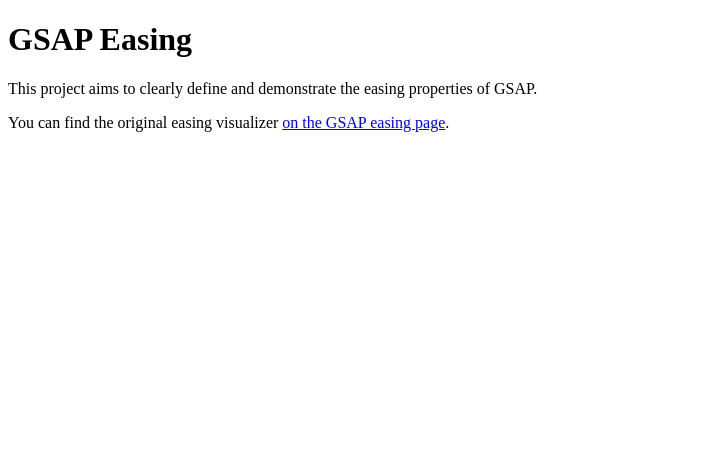
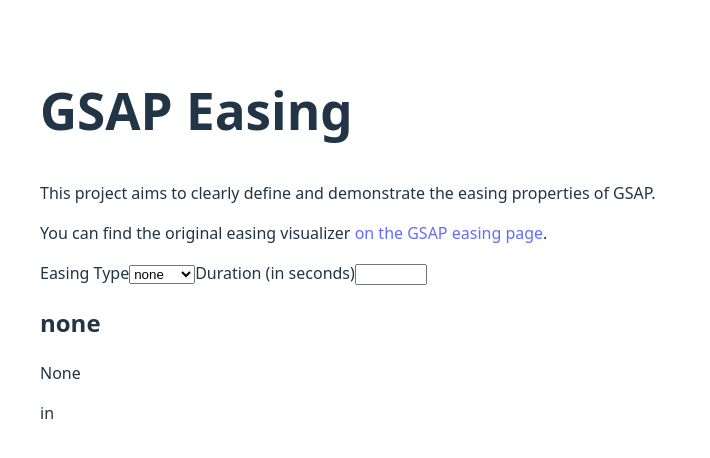
Before and after one commit to ConorCrutchley/gsap-easing, a React (Vite) app: page / in a window 1280 px wide. Shown: the top 458 px of the page, without its empty margins (0-710 px from the left). Built offline with nearby package versions, Linux system fonts and the light colour scheme.

Commit message:
feat: Added Introduction, Filters, Explanation components, zustand store and easingTypes constant

```diff
--- a/package.json
+++ b/package.json
@@ -12,7 +12,8 @@
   "dependencies": {
     "gsap": "^3.13.0",
     "react": "^19.2.0",
-    "react-dom": "^19.2.0"
+    "react-dom": "^19.2.0",
+    "zustand": "^5.0.8"
   },
   "devDependencies": {
     "@eslint/js": "^9.39.1",
--- a/src/App.tsx
+++ b/src/App.tsx
@@ -1,22 +1,13 @@
+import Explanation from "./components/Explanation";
+import Filters from "./components/Filters";
+import Introduction from "./components/Introduction";
+
 const App = () => {
   return (
     <>
-      <h1>GSAP Easing</h1>
-      <p>
-        This project aims to clearly define and demonstrate the easing
-        properties of GSAP.
-      </p>
-      <p>
-        You can find the original easing visualizer{" "}
-        <a
-          href="https://gsap.com/docs/v3/Eases/"
-          target="_blank"
-          rel="noreferrer"
-        >
-          on the GSAP easing page
-        </a>
-        .
-      </p>
+      <Introduction />
+      <Filters />
+      <Explanation />
     </>
   );
 };
--- /dev/null
+++ b/src/components/Explanation.tsx
@@ -0,0 +1,36 @@
+import { easingTypes } from "../constants/easingTypes";
+import { useFilters } from "../hooks/useFilters";
+
+const Explanation = () => {
+  // Get the filter values and functions from zustand
+  const filters = useFilters();
+
+  // Find the selected easing type from the easing types array
+  const selectedEasingTypeName = filters.easingType;
+  const selectedEasingType = easingTypes.find(
+    (easingType) => easingType.name === selectedEasingTypeName
+  );
+
+  // Find the selected speed type
+  const selectedSpeedType = filters.speedType;
+
+  return (
+    <section>
+      <h2>{selectedEasingType?.name}</h2>
+      <p>{selectedEasingType?.description}</p>
+      <p>{selectedSpeedType}</p>
+      {selectedEasingType && selectedEasingType.speedTypes.length > 0 && (
+        <>
+          <p>Speed types for this easing type include:</p>
+          <ul>
+            {selectedEasingType?.speedTypes.map((speedType) => (
+              <li key={`explanation-speed-type-${speedType}`}>{speedType}</li>
+            ))}
+          </ul>
+        </>
+      )}
+    </section>
+  );
+};
+
+export default Explanation;
--- /dev/null
+++ b/src/components/Filters.tsx
@@ -0,0 +1,60 @@
+import { easingTypes, type EasingSpeedType } from "../constants/easingTypes";
+import { useFilters } from "../hooks/useFilters";
+
+const Filters = () => {
+  // Get the filter values and functions from zustand
+  const filters = useFilters();
+
+  // Find what the speed types are for the selected easing type
+  const selectedEasingTypeName = filters.easingType;
+  const speedTypes = easingTypes.find(
+    (easingType) => easingType.name === selectedEasingTypeName
+  )?.speedTypes;
+  return (
+    <section>
+      {/* Easing Type */}
+      <label>Easing Type</label>
+      <select onChange={(e) => filters.setEasingType(e.target.value)}>
+        {easingTypes.map((easingType) => (
+          <option
+            key={`fileters-easing-type-${easingType.name}`}
+            value={easingType.name}
+          >
+            {easingType.name}
+          </option>
+        ))}
+      </select>
+
+      {/* Easing Speed, only displayed if easing type has speed types */}
+      {speedTypes && speedTypes.length > 0 && (
+        <>
+          <label>Speed</label>
+          <select
+            onChange={(e) =>
+              filters.setSpeedType(e.target.value as EasingSpeedType)
+            }
+          >
+            {speedTypes.map((speedType) => (
+              <option key={`filters-speed-type-${speedType}`} value={speedType}>
+                {speedType}
+              </option>
+            ))}
+          </select>
+        </>
+      )}
+
+      {/* Duration */}
+      <label>Duration (in seconds)</label>
+      <input
+        type="number"
+        name="duration"
+        min="0"
+        step="0.5"
+        max="15"
+        onChange={(e) => filters.setDuration(+e.target.value)}
+      />
+    </section>
+  );
+};
+
+export default Filters;
--- /dev/null
+++ b/src/components/Introduction.tsx
@@ -0,0 +1,24 @@
+const Introduction = () => {
+  return (
+    <section>
+      <h1>GSAP Easing</h1>
+      <p>
+        This project aims to clearly define and demonstrate the easing
+        properties of GSAP.
+      </p>
+      <p>
+        You can find the original easing visualizer{" "}
+        <a
+          href="https://gsap.com/docs/v3/Eases/"
+          target="_blank"
+          rel="noreferrer"
+        >
+          on the GSAP easing page
+        </a>
+        .
+      </p>
+    </section>
+  );
+};
+
+export default Introduction;
--- /dev/null
+++ b/src/constants/easingTypes.ts
@@ -0,0 +1,69 @@
+import { gsap } from "gsap";
+
+export type EasingSpeedType = "in" | "out" | "inOut";
+
+type EasingType = {
+  name: gsap.EaseString;
+  description: string;
+  speedTypes: EasingSpeedType[];
+};
+
+const commonTypes: EasingSpeedType[] = ["in", "out", "inOut"];
+
+export const easingTypes: EasingType[] = [
+  {
+    name: "none",
+    description: "None",
+    speedTypes: [],
+  },
+  {
+    name: "back",
+    description: "Back",
+    speedTypes: commonTypes,
+  },
+  {
+    name: "bounce",
+    description: "Bounce",
+    speedTypes: commonTypes,
+  },
+  {
+    name: "circ",
+    description: "Circular",
+    speedTypes: commonTypes,
+  },
+  {
+    name: "elastic",
+    description: "Elastic",
+    speedTypes: commonTypes,
+  },
+  {
+    name: "expo",
+    description: "Exponential",
+    speedTypes: commonTypes,
+  },
+  {
+    name: "power1",
+    description: "Power 1",
+    speedTypes: commonTypes,
+  },
+  {
+    name: "power2",
+    description: "Power 2",
+    speedTypes: commonTypes,
+  },
+  {
+    name: "power3",
+    description: "Power 3",
+    speedTypes: commonTypes,
+  },
+  {
+    name: "power4",
+    description: "Power 4",
+    speedTypes: commonTypes,
+  },
+  {
+    name: "sine",
+    description: "Sine",
+    speedTypes: commonTypes,
+  },
+];
--- /dev/null
+++ b/src/hooks/useFilters.ts
@@ -0,0 +1,29 @@
+import type { EasingSpeedType } from "../constants/easingTypes";
+import { create } from "zustand";
+import { gsap } from "gsap";
+
+type Filters = {
+  easingType: gsap.EaseString;
+  speedType: EasingSpeedType;
+  duration: number;
+  setEasingType: (easingType: gsap.EaseString) => void;
+  setSpeedType: (easingSpeed: EasingSpeedType) => void;
+  setDuration: (duration: number) => void;
+};
+
+const defaultFilters: Filters = {
+  easingType: "none",
+  speedType: "in",
+  duration: 0.5,
+  setEasingType: () => {},
+  setSpeedType: () => {},
+  setDuration: () => {},
+};
+
+export const useFilters = create<Filters>()((set) => ({
+  ...defaultFilters,
+  setEasingType: (easingType: gsap.EaseString) => set({ easingType }),
+  setSpeedType: (easingSpeed: EasingSpeedType) =>
+    set({ speedType: easingSpeed }),
+  setDuration: (duration: number) => set({ duration }),
+}));
--- a/src/index.css
+++ b/src/index.css
@@ -0,0 +1,64 @@
+:root {
+  font-family: system-ui, Avenir, Helvetica, Arial, sans-serif;
+  line-height: 1.5;
+  font-weight: 400;
+
+  color-scheme: light dark;
+  color: rgba(255, 255, 255, 0.87);
+  background-color: #242424;
+
+  font-synthesis: none;
+  text-rendering: optimizeLegibility;
+  -webkit-font-smoothing: antialiased;
+  -moz-osx-font-smoothing: grayscale;
+}
+
+body {
+  padding: 2em;
+}
+
+a {
+  font-weight: 500;
+  color: #646cff;
+  text-decoration: inherit;
+}
+a:hover {
+  color: #535bf2;
+}
+
+h1 {
+  font-size: 3.2em;
+  line-height: 1.1;
+}
+
+button {
+  border-radius: 8px;
+  border: 1px solid transparent;
+  padding: 0.6em 1.2em;
+  font-size: 1em;
+  font-weight: 500;
+  font-family: inherit;
+  background-color: #1a1a1a;
+  cursor: pointer;
+  transition: border-color 0.25s;
+}
+button:hover {
+  border-color: #646cff;
+}
+button:focus,
+button:focus-visible {
+  outline: 4px auto -webkit-focus-ring-color;
+}
+
+@media (prefers-color-scheme: light) {
+  :root {
+    color: #213547;
+    background-color: #ffffff;
+  }
+  a:hover {
+    color: #747bff;
+  }
+  button {
+    background-color: #f9f9f9;
+  }
+}
```
Also changed, not shown: 1 other file (tests, documents, lock files or other folders).
